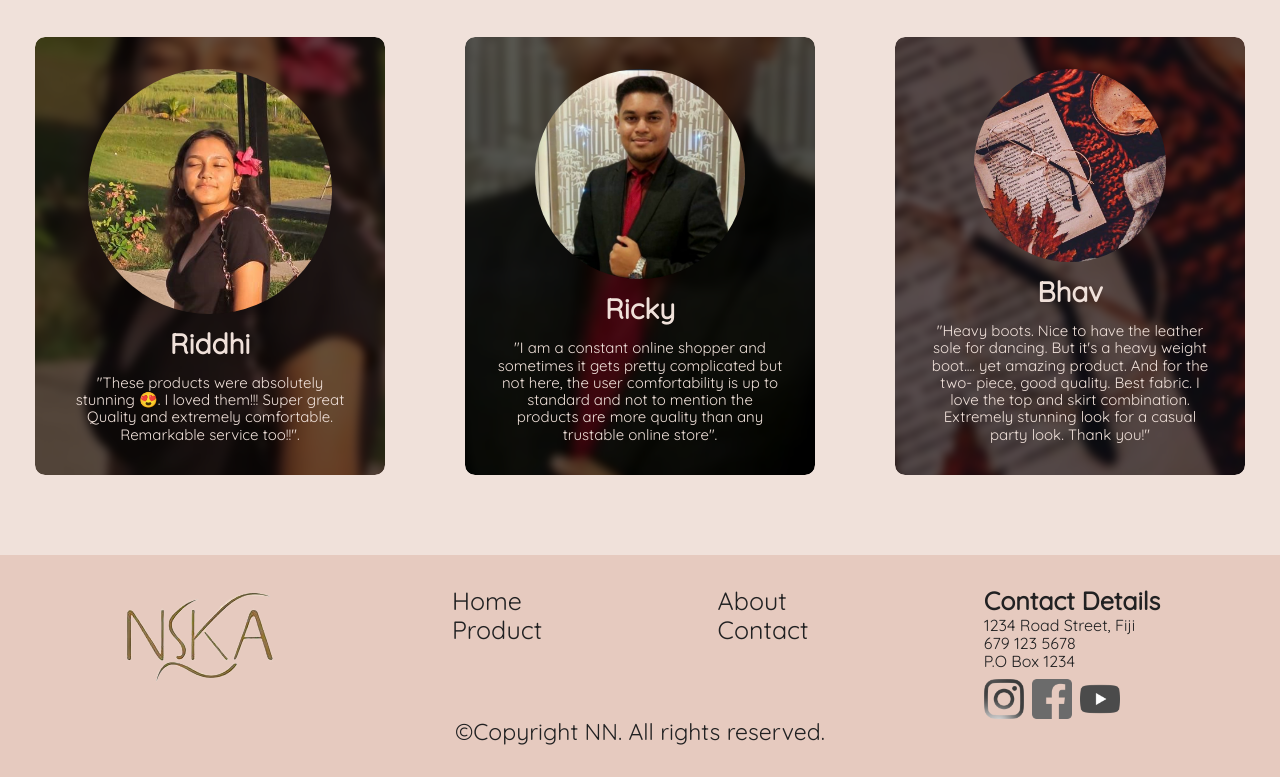
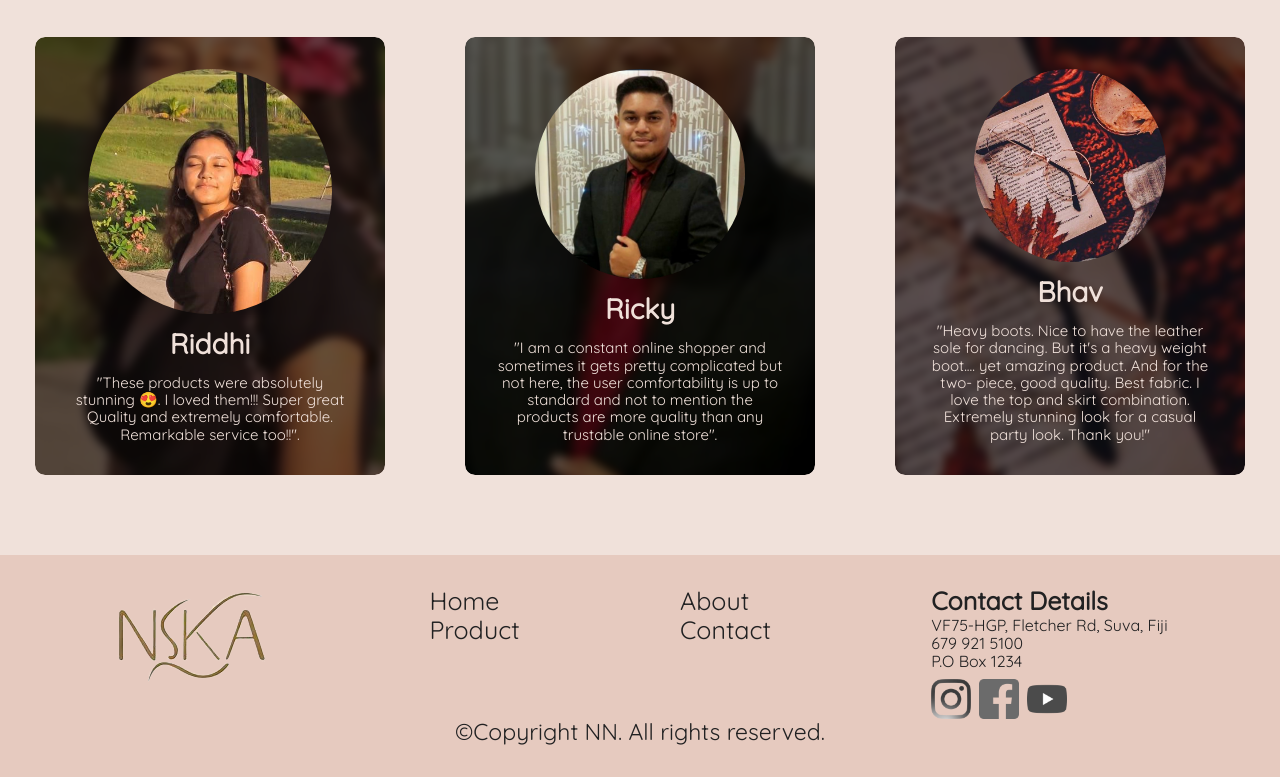
Before and after one commit to xdgreat/NSKA, a plain HTML site: page index.html in a window 1280 px wide. Shown: the part 2502-3279 px from the top of the page. Drawn offline with Linux system fonts and the light colour scheme.

Commit message:
updated contact

```diff
--- a/index.html
+++ b/index.html
@@ -163,8 +163,8 @@
         </div>
         <div class="col-four">
           <h3 class="contact-details">Contact Details</h3>
-          <p class="address">1234 Road Street, Fiji</p>
-          <p class="number">679 123 5678</p>
+          <p class="address">VF75-HGP, Fletcher Rd, Suva, Fiji</p>
+          <p class="number">679 921 5100</p>
           <p class="pobox">P.O Box 1234</p>
           <div class="icon-footer-container">
             <img src="./media/instagram.png" alt="" class="icon-footer" />
```
Also changed, not shown: about.html (+10 -0 lines).
